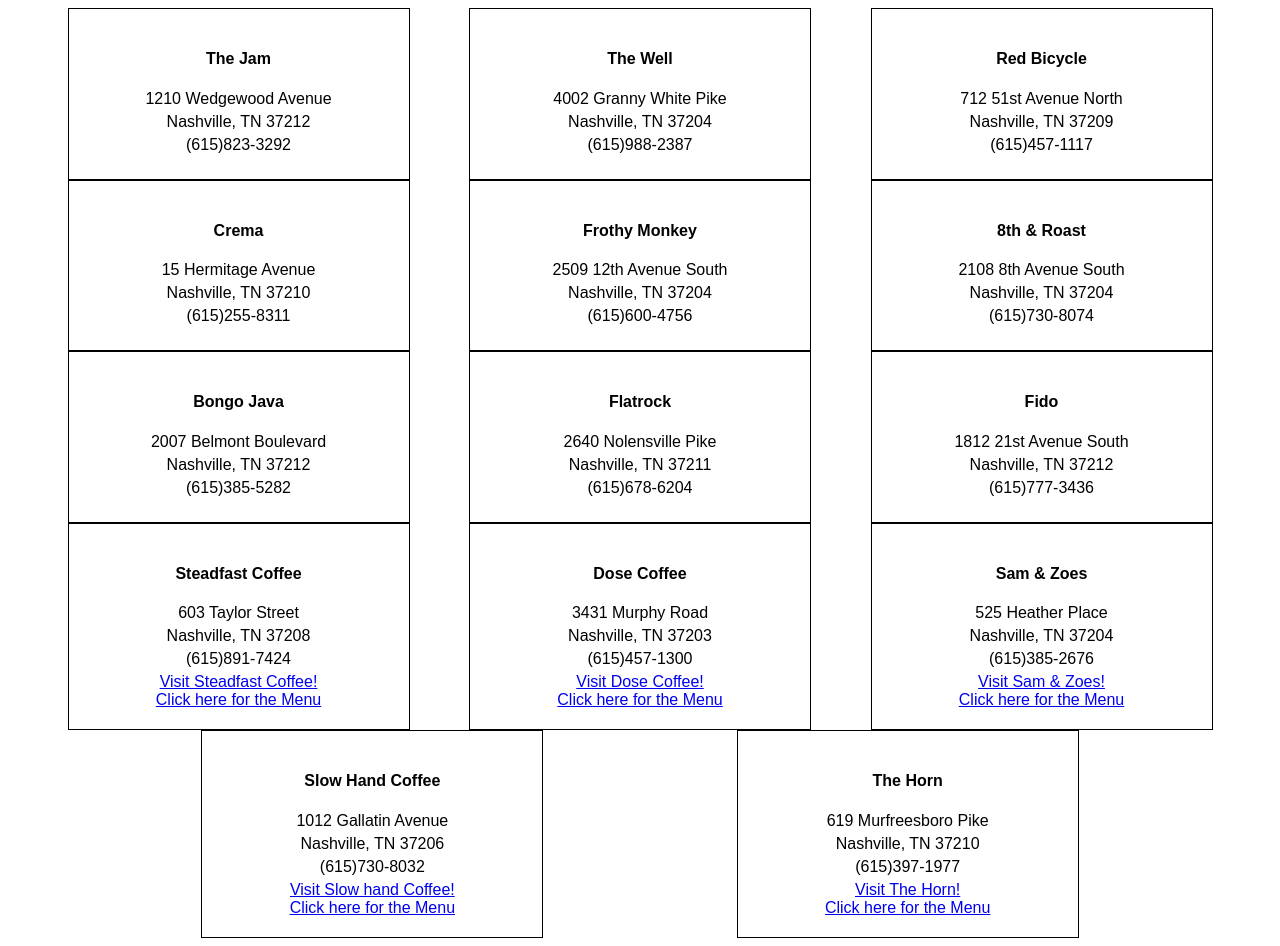
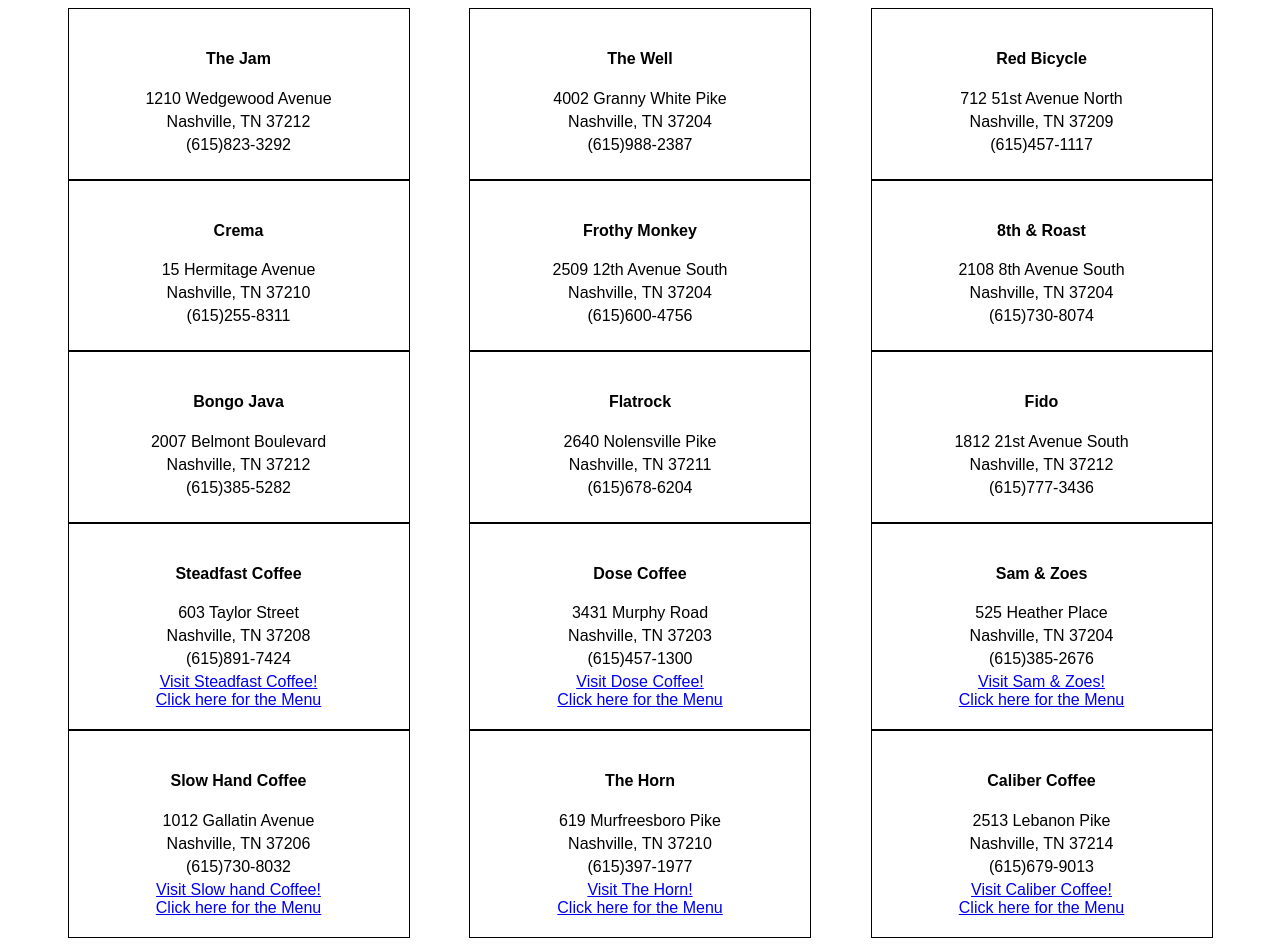
Before and after one commit to dhollifield/coffeehouses, a plain HTML site: page index.html in a window 1280 px wide. Shown: the part 90-1036 px from the top of the page. Drawn offline with Linux system fonts and the light colour scheme.

Commit message:
added coffeehouse

```diff
--- a/index.html
+++ b/index.html
@@ -243,6 +243,24 @@
                 </article>
 
             </div>
+
+            <div>
+
+                <article class="shop" id="fifteen">
+
+                    <h4>Caliber Coffee</h4>
+
+                    <p>2513 Lebanon Pike</p>
+                    <p>Nashville, TN 37214</p>
+                    <p>(615)679-9013</p>
+
+                    <a class="website" href="https://www.calibercoffeeco.com/">Visit Caliber Coffee!</a>
+                <br>
+                    <a class="menu" href="https://www.toasttab.com/caliber-coffee-co/v3/?mode=fulfillment">Click here for the Menu</a>
+
+                </article>
+
+            </div>
         </div>
 
     </section>
```
